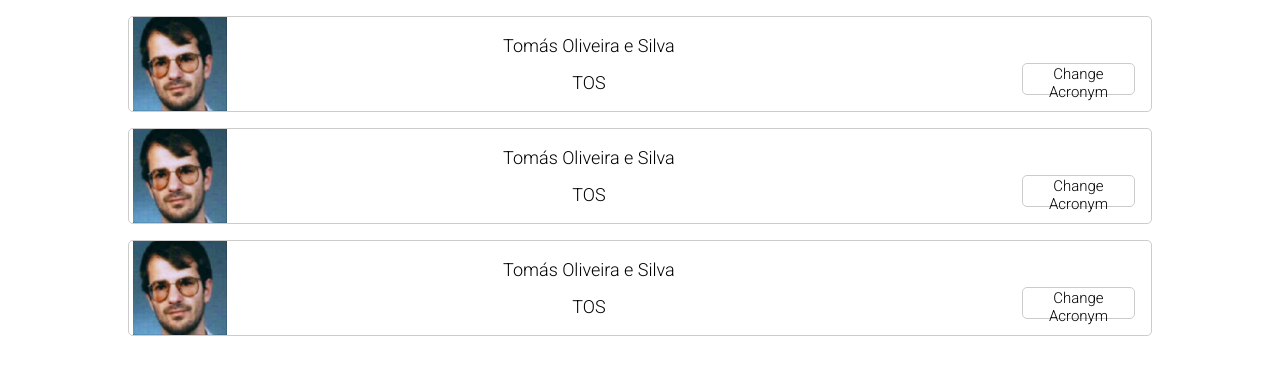
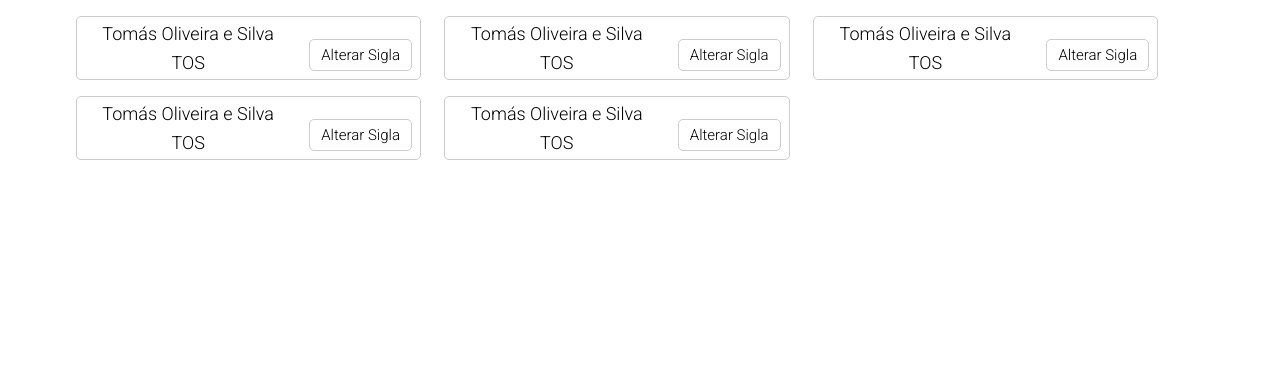
Before and after one commit to zepedrotrigo/DSD-professor-schedule-assigner, a React (Create React App) app in the folder frontend/: page /change-acronym in a window 1280 px wide. Shown: the top 374 px of the page. Built offline with nearby package versions, Linux system fonts and the light colour scheme.

Commit message:
change cards display

```diff
--- a/frontend/src/components/Card/Card.css
+++ b/frontend/src/components/Card/Card.css
@@ -1,31 +1,29 @@
 .card-wrapper {
-    position: relative;
-    height: 6rem;
-    width: 80%;
+    margin-left: 1%;
+    margin-right: 1%;
+    height: 4rem;
+    width: 30%;
     margin-top: 1rem;
-    margin-left: 10%;
-    margin-right: 10%;
     border-radius: 5px;
     border: solid 1px #ccc;
-    display: flex;
-}
-
-.card-wrapper-image {
-    width: 10%;
-}
-
-.card-wrapper-image img {
-    width: 100%;
-    height: 100%;
-    object-fit: contain;
+    display: inline-block;
+    position: relative;
 }
 
 .card-content {
     display: flex;
+    justify-content: space-between;
+    width: 100%;
+    height: 100%;
+}
+
+.card-content-items {
+    width: 65%;
+    height: 100%;
+    display: flex;
     flex-direction: column;
+    justify-content: center;
     align-items: center;
-    justify-content: center;
-    width: 70%;
 }
 
 .card-content span {
@@ -33,27 +31,27 @@
 }
 
 .fullname {
-    margin-bottom: 1rem;
+    margin-bottom: 0.5rem;
 }
 
 .card-buttons {
-    display: flex;
-    justify-content: flex-end;
-    align-items: flex-end;
-    width: 20%;
-    padding: 0 1rem 1rem 0;
+    width: 40%;
 }
 
-.card-buttons button {
+.change-acronym-button {
+    position: absolute;
+    bottom: 0;
+    right: 0;
+    margin: 0 0.5rem 0.5rem 0;
     font-size: 15px;
     background-color: #FFF;
     height: 2rem;
-    width: 60%;
+    width: 30%;
     border-radius: 5px;
     border: solid 1px #ccc;
 }
 
-.card-buttons button:hover {
+.change-acronym-button:hover {
     cursor: pointer;
     background-color: rgb(190, 187, 187);
     transition: all 0.2s ease-in-out;
--- a/frontend/src/components/Card/Card.js
+++ b/frontend/src/components/Card/Card.js
@@ -1,19 +1,15 @@
 import "./Card.css";
-import img from './tos.jpg';
 
 function Card(props) {
 
     return (
             <div className="card-wrapper">
-            <div className="card-wrapper-image">
-                <img src={img} alt=""></img>
-            </div>
                 <div className="card-content">
+                    <div className="card-content-items">
                         <span className="fullname">{props.name}</span>
                         <span className="acronym">{props.acronym}</span>
                     </div>
-            <div className="card-buttons">
-                <button type="button" onClick={props.onClick}>Change Acronym</button>
+                    <button type="button" className="change-acronym-button" onClick={props.onClick}>Alterar Sigla</button>
                 </div>
             </div>
     )
--- a/frontend/src/components/Cells/TeacherCell.js
+++ b/frontend/src/components/Cells/TeacherCell.js
@@ -7,11 +7,8 @@ function TeacherCell(props) {
         props.onChildClick(props.f1, "teacher");
     }
 
-    //props.f3.replace('H', '')
-
     return (
-            <div className={`main-teacher-cell ${parseInt(props.f3.replace('H', '')) >= 12 ? "warning" : ""}`}>
-                {console.log(parseInt(props.f3.replace('H', '')))}
+            <div className={props.class}>
                 <div className='main-cell-wrapper' onClick={handleClick}>
                         <span id='span_acr'>{props.f1}</span>
                     <span className='delimiter'>|</span>
--- a/frontend/src/views/ChangeAcronym.css
+++ b/frontend/src/views/ChangeAcronym.css
@@ -0,0 +1,5 @@
+.change-acronym {
+	width: 90%;
+	margin-left: 5%;
+	margin-right: 5%;
+}
--- a/frontend/src/views/ChangeAcronym.js
+++ b/frontend/src/views/ChangeAcronym.js
@@ -3,12 +3,15 @@ import "./ChangeAcronym.css";
 
 function ChangeAcronym() {
 
+
     return (
-        <>
+        <div className="change-acronym">
             <Card name="Tomás Oliveira e Silva" acronym="TOS" onClick={null} />
             <Card name="Tomás Oliveira e Silva" acronym="TOS" onClick={null} />
             <Card name="Tomás Oliveira e Silva" acronym="TOS" onClick={null} />
-        </>
+            <Card name="Tomás Oliveira e Silva" acronym="TOS" onClick={null} />
+            <Card name="Tomás Oliveira e Silva" acronym="TOS" onClick={null} />
+        </div>
     )
 }
 
```
Lines whose indentation alone changed are shown as unchanged.
